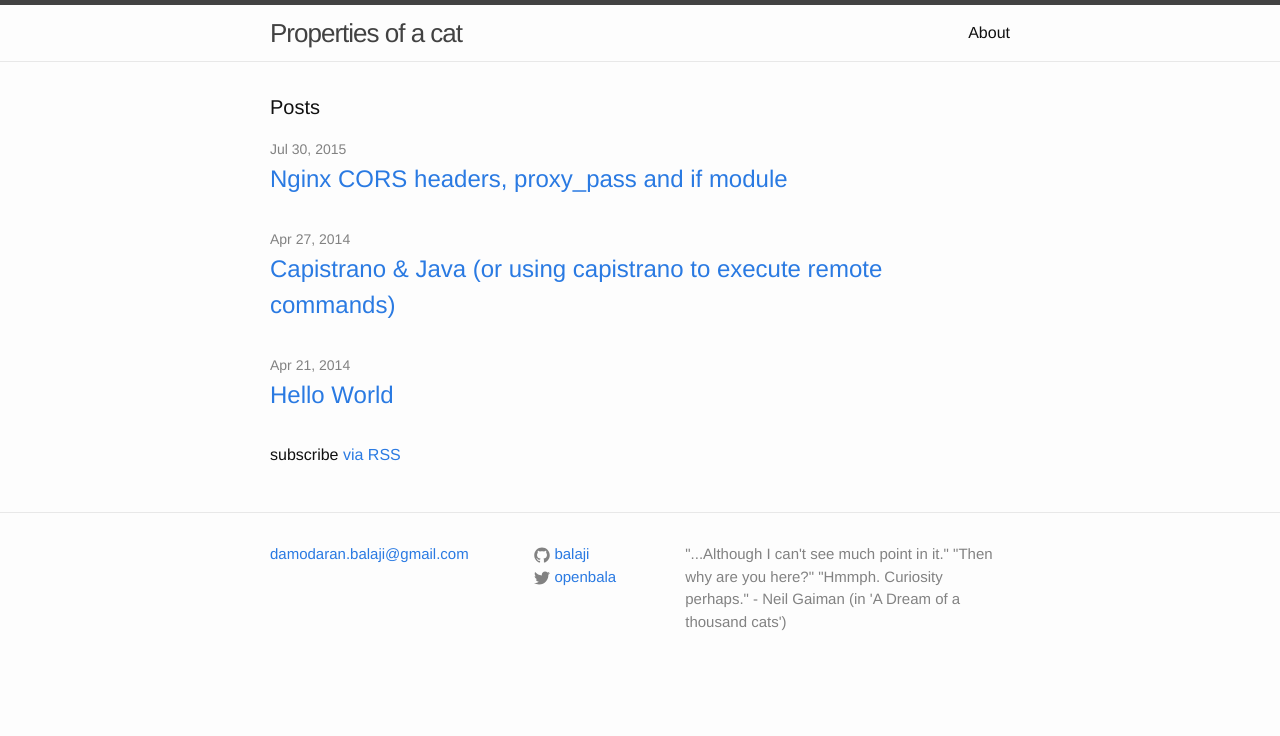
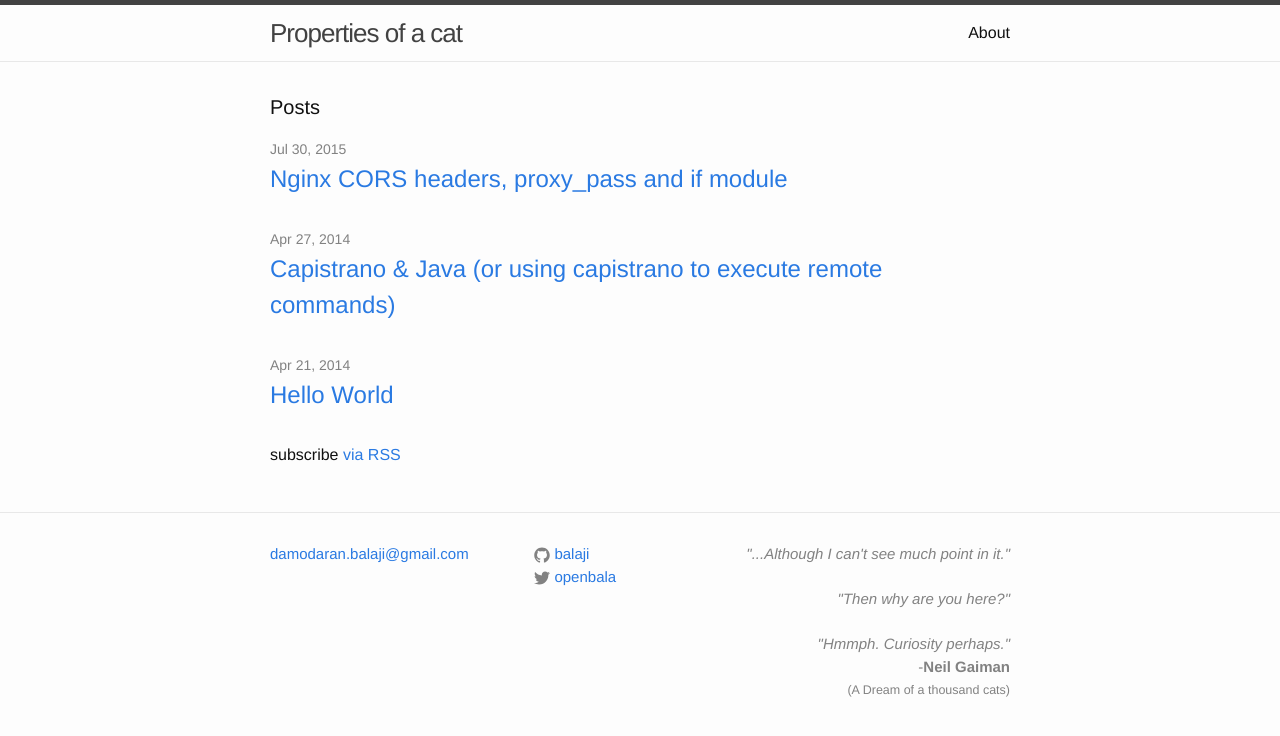
Before and after one commit to balaji/balaji.github.io, a Jekyll site: the page built from index.html, in a window 1280 px wide. Shown: the top 736 px of the page. Built offline with Jekyll 4.4.1, drawn with Linux system fonts in a browser that asks for light colours.

Commit message:
fixing footer

```diff
--- a/_config.yml
+++ b/_config.yml
@@ -1,11 +1,18 @@
 # Site settings
 title: Properties of a cat
 email: damodaran.balaji@gmail.com
-description: > # this means to ignore newlines until "baseurl:"
-  "...Although I can't see much point in it."
+footer_quote: | # this means to ignore newlines until "baseurl:"
+  <div style="text-align:right;"><i>"...Although I can't see much point in it."
+  <br/>
+  <br/>
   "Then why are you here?"
+  <br/>
+  <br/>
   "Hmmph. Curiosity perhaps."
-  - Neil Gaiman (in 'A Dream of a thousand cats')
+  <br/></i>
+  -<strong>Neil Gaiman</strong><br>
+  <small>(A Dream of a thousand cats)</small></div>
+description: balaji damodaran's blog about programming and life
 baseurl: "" # the subpath of your site, e.g. /blog/
 url: "http://balaji-damodaran.com" # the base hostname & protocol for your site
 twitter_username: openbala
--- a/_includes/footer.html
+++ b/_includes/footer.html
@@ -43,7 +43,7 @@
       </div>
 
       <div class="footer-col  footer-col-3">
-        <p class="text">{{ site.description }}</p>
+        {{ site.footer_quote }}
       </div>
     </div>
 
```
